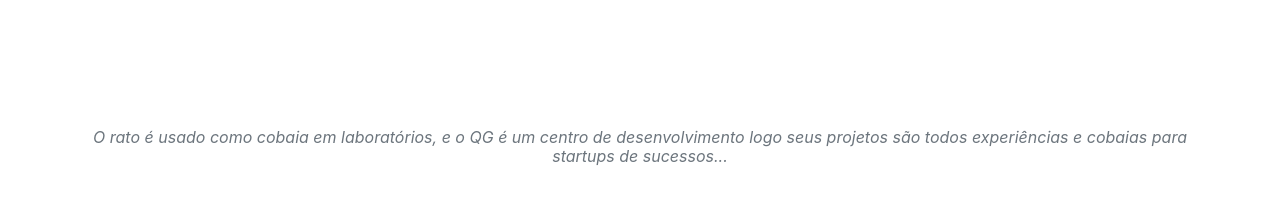
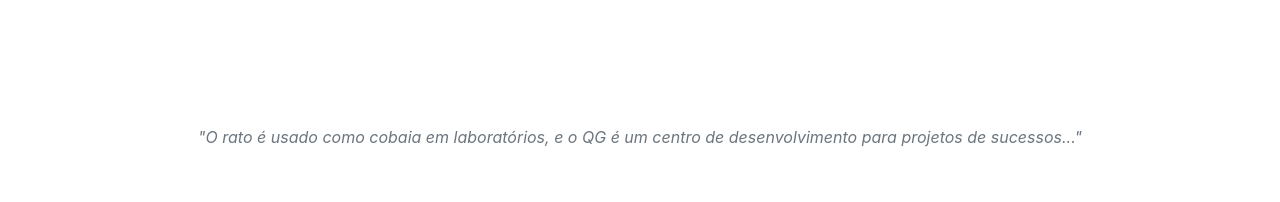
Before and after one commit to QuartelGeneralQG/quartelgeneralqg.github.io, a website with bundled scripts: page index.html in a window 1280 px wide. Shown: the part 750-952 px from the top of the page. Built offline with nearby package versions, Linux system fonts and the light colour scheme; files whose address does not match are found by name.

Commit message:
Update 9:
-

```diff
--- a/index.html
+++ b/index.html
@@ -132,7 +132,7 @@
       <div class="container">
         <div class="row">
           <div class="col-lg-12 text-center">
-            <h3 class="section-subheading text-muted">O rato é usado como cobaia em laboratórios, e o QG é um centro de desenvolvimento logo seus projetos são todos experiências e cobaias para startups de sucessos...</h3>
+            <h3 class="section-subheading text-muted">"O rato é usado como cobaia em laboratórios, e o QG é um centro de desenvolvimento para projetos de sucessos..."</h3>
             <h2 class="section-heading text-uppercase">Serviços</h2>
             <h3 class="section-subheading text-muted">Dentre os nossos diversos serviços os principais são...</h3>
           </div>
```
